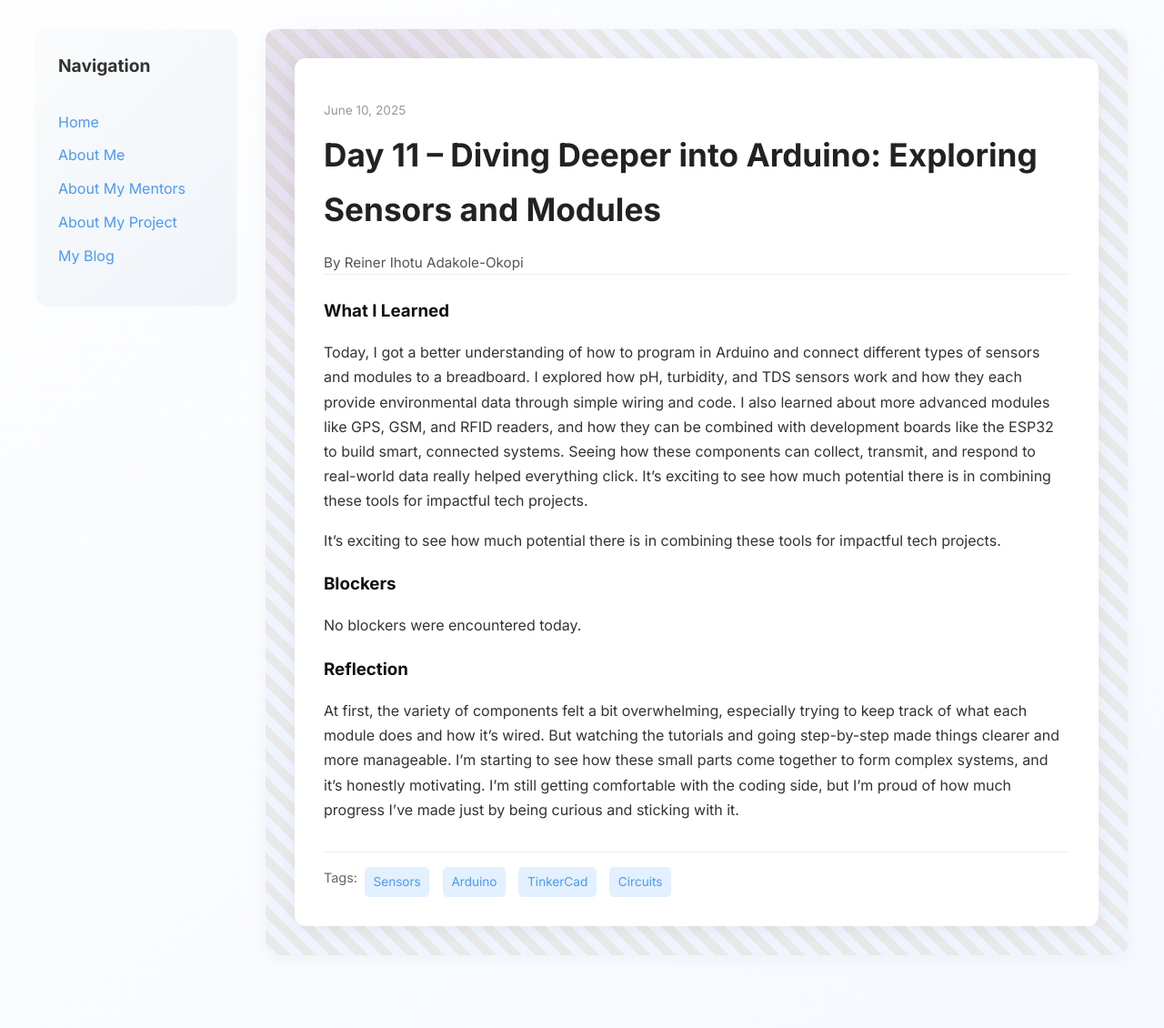
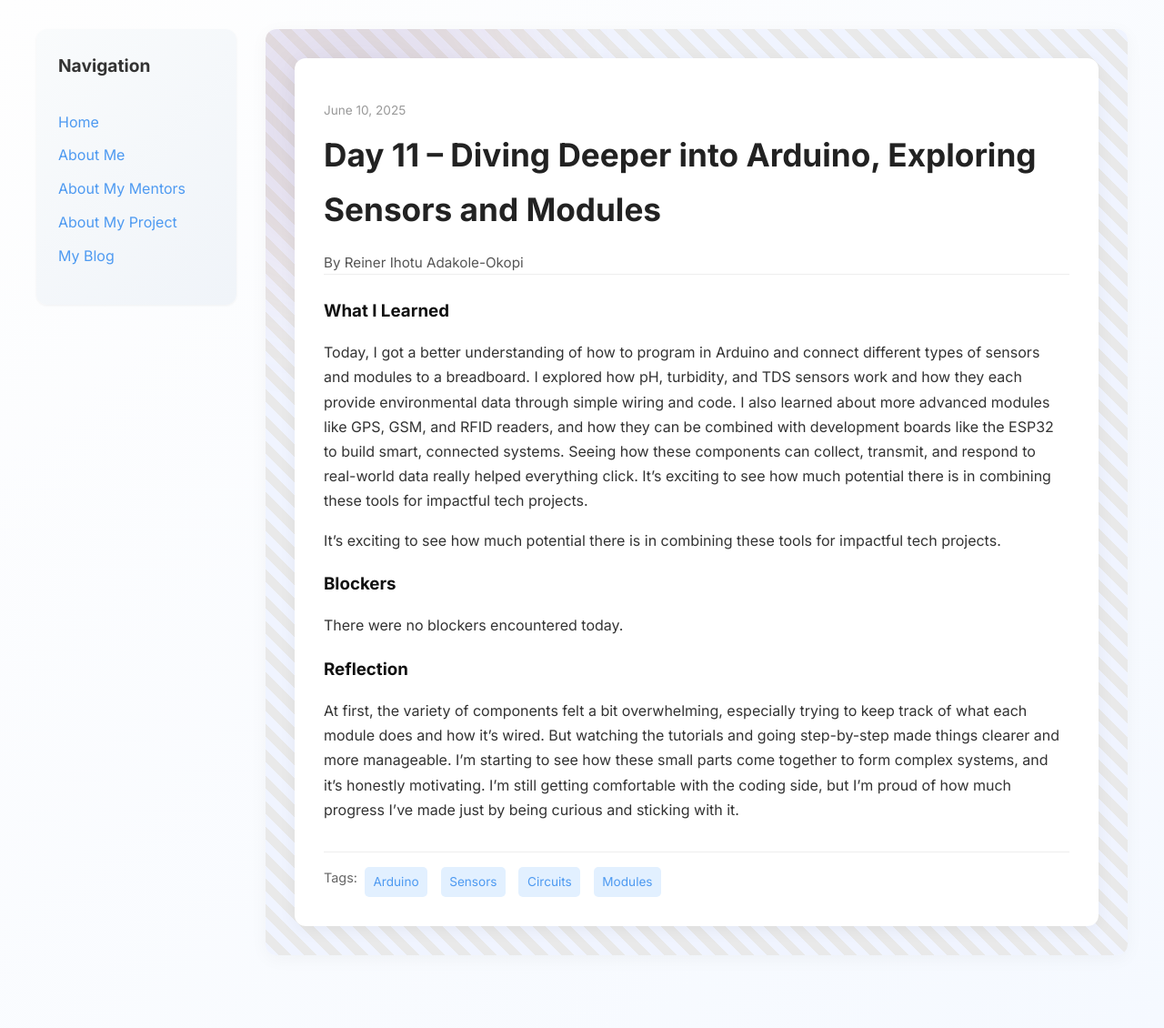
Before and after one commit to Reiner343/Reiner343.github.io, a Jekyll site: the page built from _posts/2025-06-10-day-11.md, in a window 1280 px wide. Shown: the whole page at 91% size. Built offline with Jekyll 4.4.1, drawn with Linux system fonts in a browser that asks for light colours.

Commit message:
Update 2025-06-10-day-11.md

```diff
--- a/_posts/2025-06-10-day-11.md
+++ b/_posts/2025-06-10-day-11.md
@@ -1,10 +1,10 @@
 ---
 layout: post
-title: "Day 11 – Diving Deeper into Arduino: Exploring Sensors and Modules"
+title: "Day 11 – Diving Deeper into Arduino, Exploring Sensors and Modules"
 date: 2025-06-10
 author: Reiner Ihotu Adakole-Okopi
 permalink: /day11.html
-tags: ["Sensors", "Arduino", "TinkerCad", "Circuits"]
+tags: ["Arduino", "Sensors", "Circuits", "Modules"]
 
 what_i_learned: |
   Today, I got a better understanding of how to program in Arduino and connect different types of sensors and modules to a breadboard. I explored how pH, turbidity, and TDS sensors work and how they each provide environmental data through simple wiring and code. I also learned about more advanced modules like GPS, GSM, and RFID readers, and how they can be combined with development boards like the ESP32 to build smart, connected systems. Seeing how these components can collect, transmit, and respond to real-world data really helped everything click. It’s exciting to see how much potential there is in combining these tools for impactful tech projects.
@@ -12,7 +12,7 @@
    It’s exciting to see how much potential there is in combining these tools for impactful tech projects.
 
 blockers: |
-  No blockers were encountered today.
+  There were no blockers encountered today.
 
 reflection: |
   At first, the variety of components felt a bit overwhelming, especially trying to keep track of what each module does and how it's wired. But watching the tutorials and going step-by-step made things clearer and more manageable. I’m starting to see how these small parts come together to form complex systems, and it’s honestly motivating. I’m still getting comfortable with the coding side, but I’m proud of how much progress I’ve made just by being curious and sticking with it.
```
